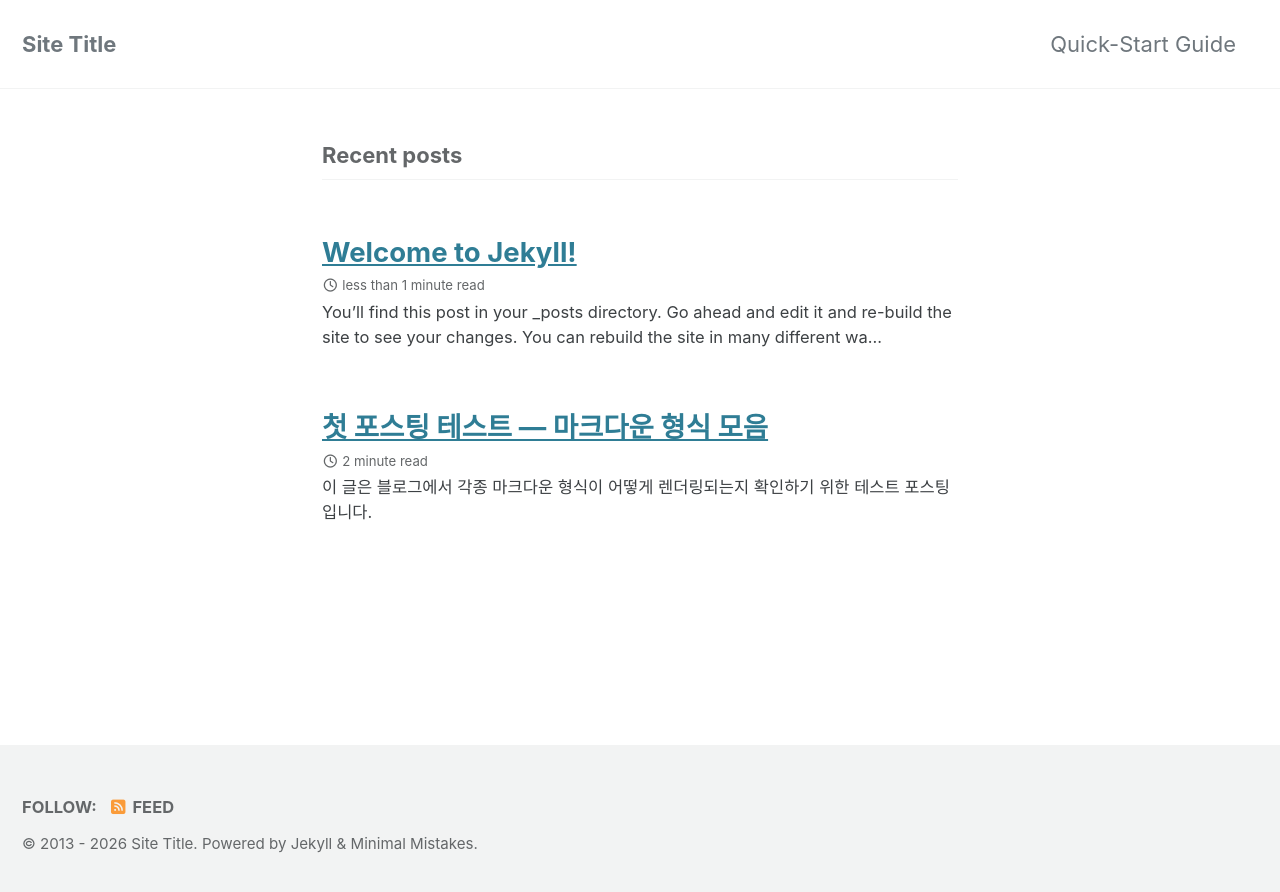
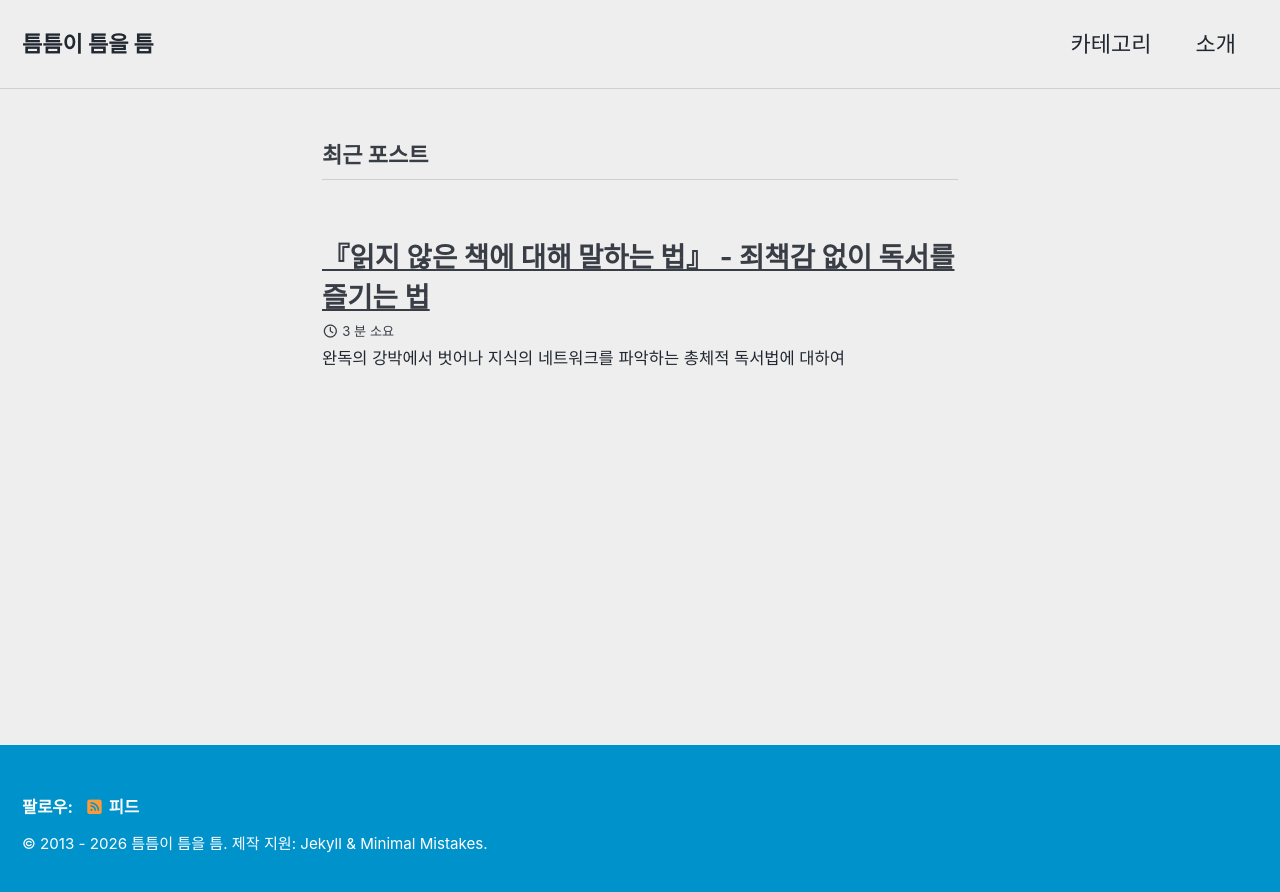
Before and after one commit to godoldriver/godoldriver.github.io, a Jekyll site: the page built from index.markdown, in a window 1280 px wide. Shown: the top 892 px of the page. Built offline with Jekyll 4.4.1, drawn with Linux system fonts in a browser that asks for light colours; cached includes are drawn as plain includes; the list of posts is cut into pages by our own code.

Commit message:
첫글 포스트

```diff
--- a/_config.yml
+++ b/_config.yml
@@ -12,19 +12,19 @@
 
 # theme                  : "minimal-mistakes-jekyll"
 # remote_theme           : "mmistakes/minimal-mistakes"
-minimal_mistakes_skin    : "default" # "air", "aqua", "contrast", "dark", "dirt", "neon", "mint", "plum", "sunrise", "catppuccin_latte", "catppuccin_mocha"
+minimal_mistakes_skin    : "air" # "air", "aqua", "contrast", "dark", "dirt", "neon", "mint", "plum", "sunrise", "catppuccin_latte", "catppuccin_mocha"
 
 # Site Settings
-locale                   : "en-US"
+locale                   : "ko-KR"
 direction                : # "ltr" (default), "rtl" # set the direction of the page
-title                    : "Site Title"
+title                    : "틈틈이 틈을 틈"
 title_separator          : "-"
 subtitle                 : # site tagline that appears below site title in masthead
-name                     : "Your Name"
-description              : "An amazing website."
-url                      : # the base hostname & protocol for your site e.g. "https://mmistakes.github.io"
-baseurl                  : # the subpath of your site, e.g. "/blog"
-repository               : # GitHub username/repo-name e.g. "mmistakes/minimal-mistakes"
+name                     : "이쑤시개"
+description              : "틈틈이 틈을 틉니다."
+url                      : "https://godoldriver.github.io"
+baseurl                  : "" # the subpath of your site, e.g. "/blog"
+repository               : "godoldriver/godoldriver.github.io"
 teaser                   : # path of fallback teaser image, e.g. "/assets/images/500x300.png"
 logo                     : # path of logo image to display in the masthead, e.g. "/assets/images/88x88.png"
 masthead_title           : # overrides the website title displayed in the masthead, use " " for no title
@@ -114,9 +114,9 @@ analytics:
 
 # Site Author
 author:
-  name             : "Your Name"
+  name             : "이쑤시개"
   avatar           : # path of avatar image, e.g. "/assets/images/bio-photo.jpg"
-  bio              : "I am an **amazing** person."
+  bio              : "틈틈이 틈을 틉니다."
   location         : "Somewhere"
   email            :
   # fediverse      : "@you@instance.social"  # used for fediverse:creator meta tag
--- a/_data/navigation.yml
+++ b/_data/navigation.yml
@@ -1,9 +1,9 @@
 # main links
 main:
-  - title: "Quick-Start Guide"
-    url: https://mmistakes.github.io/minimal-mistakes/docs/quick-start-guide/
-  # - title: "About"
-  #   url: https://mmistakes.github.io/minimal-mistakes/about/
+  - title: "카테고리"
+    url: /categories/
+  - title: "소개"
+    url: /about/
   # - title: "Sample Posts"
   #   url: /year-archive/
   # - title: "Sample Collections"
--- a/_includes/head/custom.html
+++ b/_includes/head/custom.html
@@ -1,5 +1,5 @@
 <!-- start custom head snippets -->
 
-<!-- insert favicons. use https://realfavicongenerator.net/ -->
+<link rel="icon" type="image/svg+xml" href="{{ '/assets/images/favicon.svg' | relative_url }}">
 
 <!-- end custom head snippets -->
--- /dev/null
+++ b/_pages/categories.md
@@ -0,0 +1,6 @@
+---
+title: "카테고리"
+layout: categories
+permalink: /categories/
+author_profile: true
+---
--- a/_posts/2026-04-20-welcome-to-jekyll.markdown
+++ /dev/null
@@ -1,29 +0,0 @@
----
-layout: post
-title:  "Welcome to Jekyll!"
-date:   2026-04-20 13:44:30 +0900
-categories: jekyll update
----
-You’ll find this post in your `_posts` directory. Go ahead and edit it and re-build the site to see your changes. You can rebuild the site in many different ways, but the most common way is to run `jekyll serve`, which launches a web server and auto-regenerates your site when a file is updated.
-
-Jekyll requires blog post files to be named according to the following format:
-
-`YEAR-MONTH-DAY-title.MARKUP`
-
-Where `YEAR` is a four-digit number, `MONTH` and `DAY` are both two-digit numbers, and `MARKUP` is the file extension representing the format used in the file. After that, include the necessary front matter. Take a look at the source for this post to get an idea about how it works.
-
-Jekyll also offers powerful support for code snippets:
-
-{% highlight ruby %}
-def print_hi(name)
-  puts "Hi, #{name}"
-end
-print_hi('Tom')
-#=> prints 'Hi, Tom' to STDOUT.
-{% endhighlight %}
-
-Check out the [Jekyll docs][jekyll-docs] for more info on how to get the most out of Jekyll. File all bugs/feature requests at [Jekyll’s GitHub repo][jekyll-gh]. If you have questions, you can ask them on [Jekyll Talk][jekyll-talk].
-
-[jekyll-docs]: https://jekyllrb.com/docs/home
-[jekyll-gh]:   https://github.com/jekyll/jekyll
-[jekyll-talk]: https://talk.jekyllrb.com/
--- a/_sass/minimal-mistakes/_page.scss
+++ b/_sass/minimal-mistakes/_page.scss
@@ -84,6 +84,9 @@ body {
 }
 
 .page__content {
+  text-align: justify;
+  text-justify: inter-word;
+
   h2 {
     padding-bottom: 0.5em;
     border-bottom: 1px solid $border-color;
```
Also changed, not shown: _posts/2026-04-20-Check.markdown (deleted, +0 -247 lines), _posts/2026-04-20-how-to-talk-about-books-you-havent-read.md (added, +59 -0 lines), assets/images/favicon.svg (added).
